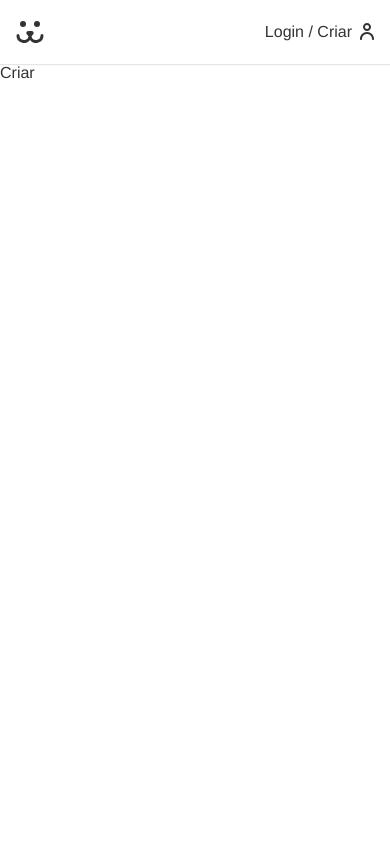
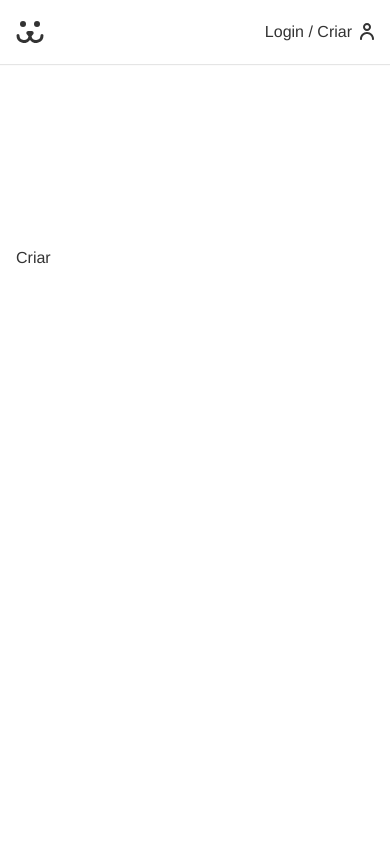
Before and after one commit to rafaelmartinssi/dogs-next, a Next.js app: page /login/criar in a window 390 px wide. Shown: the top 844 px of the page. Built offline with nearby package versions, Linux system fonts and the light colour scheme.

Commit message:
Create Layout Login

```diff
--- /dev/null
+++ b/src/app/login/layout.tsx
@@ -0,0 +1,10 @@
+import React from "react";
+import styles from "@/app/login/login.module.css";
+
+export default async function LoginLayout ({children}: {children: React.ReactNode}) {
+  return (
+    <div className={styles.login}>
+      <div className={styles.forms}>{children}</div>
+    </div>
+  )
+}
--- /dev/null
+++ b/src/app/login/login.module.css
@@ -0,0 +1,31 @@
+.login {
+  display: grid;
+  grid-template-columns: 1fr 1fr;
+  min-height: 100vh;
+  gap: 2rem;
+}
+
+.login::before {
+  display: block;
+  content: '';
+  background: url('/assets/login.jpg') no-repeat center center;
+  background-size: cover;
+}
+
+.forms {
+  max-width: 30rem;
+  padding: 1rem;
+  margin-top: 20vh;
+}
+
+@media (max-width: 40rem) {
+  .login {
+    grid-template-columns: 1fr;
+  }
+  .login::before {
+    display: none;
+  }
+  .forms {
+    max-width: 100%;
+  }
+}
```
